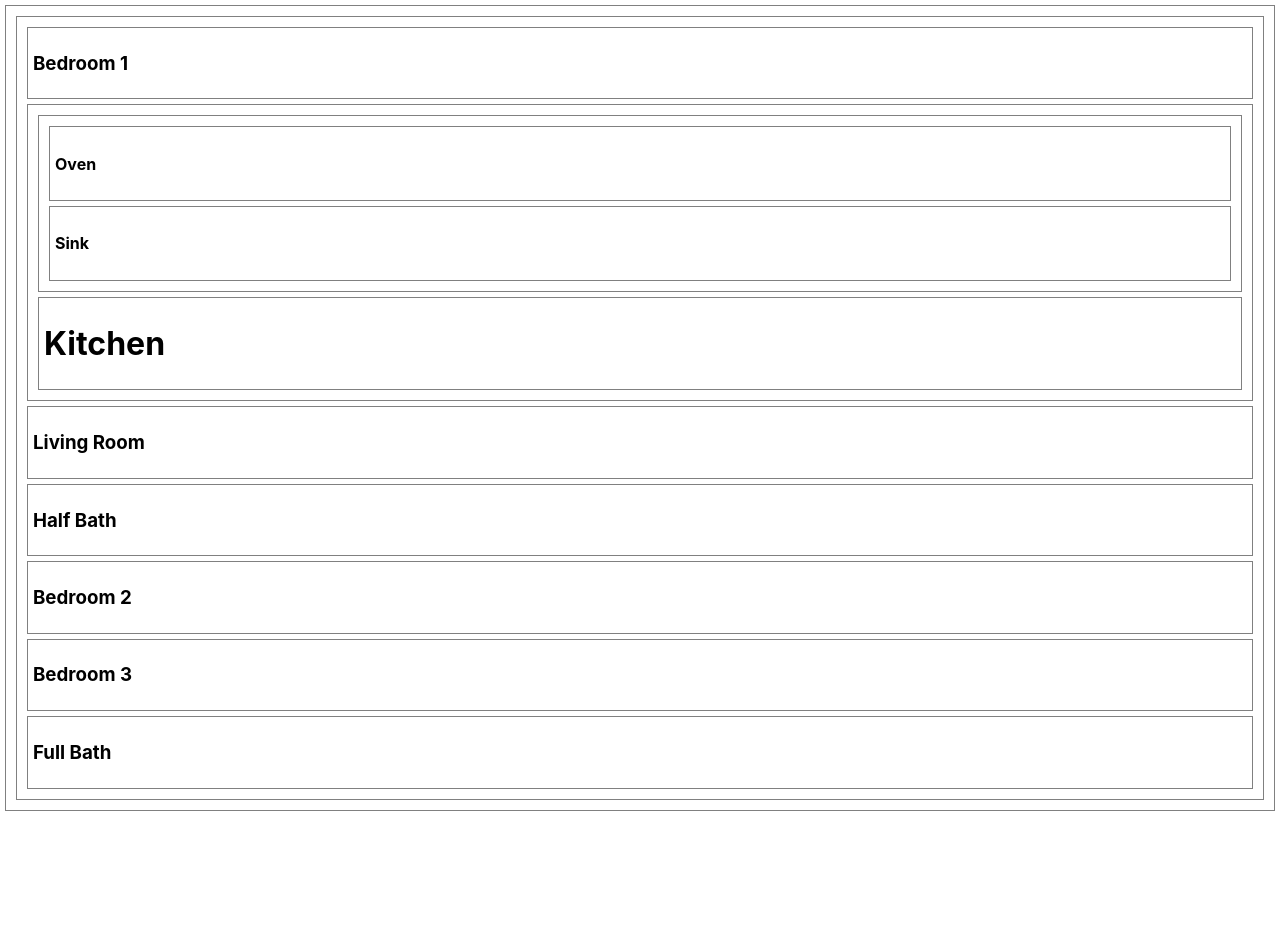
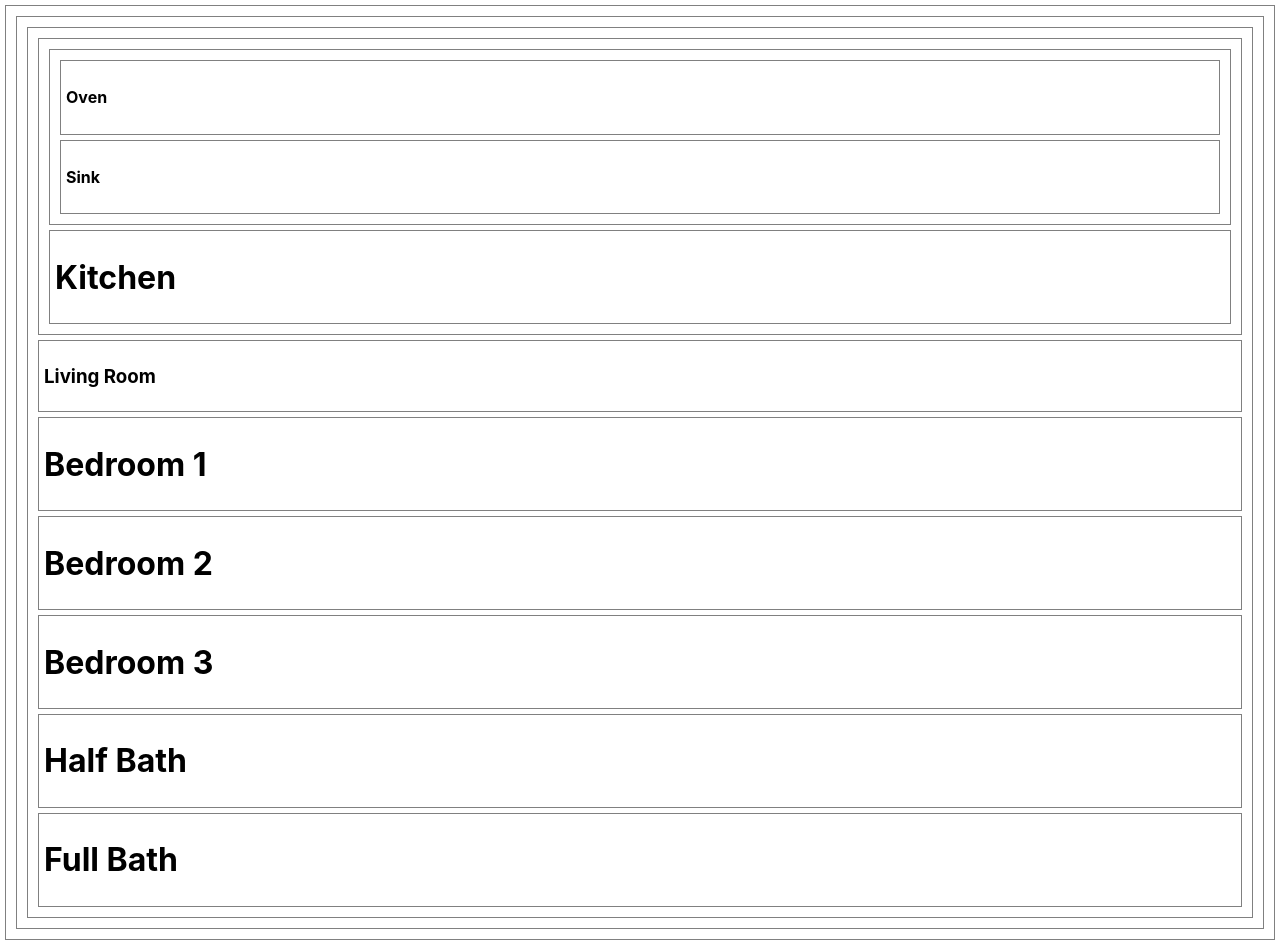
Before and after one commit to EbbaSchmid/floorplan-lab, a React (Create React App) app: page / in a window 1280 px wide. Before the commit the page ends 816 px from the top, so only its background shows below. Built offline with nearby package versions, Linux system fonts and the light colour scheme.

Commit message:
component setup

```diff
--- a/src/App.js
+++ b/src/App.js
@@ -1,14 +1,13 @@
-import React from 'react';
 import './App.css';
 import FloorPlan from './FloorPlan';
 
 
 function App() {
   return (
-    <>
+    <div>
       <FloorPlan />
-    </>
-  )
+    </div>
+  );
 }
 
 export default App;
--- a/src/Bath.jsx
+++ b/src/Bath.jsx
@@ -1,9 +1,9 @@
-import React from 'react'
 
 const Bath = (props) => {
   return (
-    <div className="Bath" id={`${props.size}-Bath`}>
-      <h3>{props.size} Bath</h3>
+    <div>
+    <h1>{props.size} Bath</h1>
+
     </div>
   );
 }
--- a/src/Bedroom.jsx
+++ b/src/Bedroom.jsx
@@ -1,9 +1,8 @@
-import React from 'react'
-
 const Bedroom = (props) => {
   return (
-    <div className="Bedroom" id={`Bed-${props.bedNum}`}>
-      <h3>Bedroom {props.bedNum}</h3>
+    <div>
+    <h1>Bedroom {props.bedNum}</h1>
+
     </div>
   );
 }
--- a/src/FloorPlan.jsx
+++ b/src/FloorPlan.jsx
@@ -1,21 +1,20 @@
-import React from 'react'
 import Bath from "./Bath";
 import Bedroom from "./Bedroom";
 import Kitchen from "./Kitchen";
 import LivingRoom from "./LivingRoom";
 
-const Floorplan = (props) => {
+const FloorPlan = (props) => {
   return (
-    <div className="floorplan">
-      <Bedroom bedNum={1} />
+    <div>
       <Kitchen />
       <LivingRoom />
-      <Bath size={'Half'}/>
+      <Bedroom bedNum={1} />
       <Bedroom bedNum={2} />
       <Bedroom bedNum={3} />
+      <Bath size={'Half'}/>
       <Bath size={'Full'}/>
     </div>
   );
 }
 
-export default Floorplan;
+export default FloorPlan;
```
